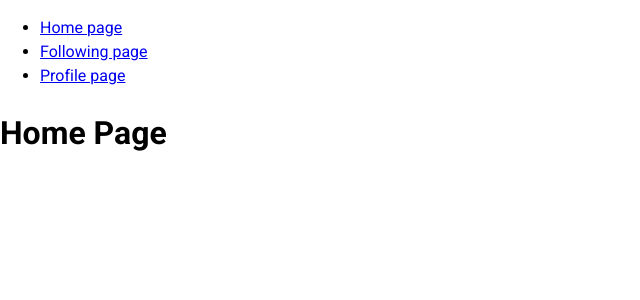
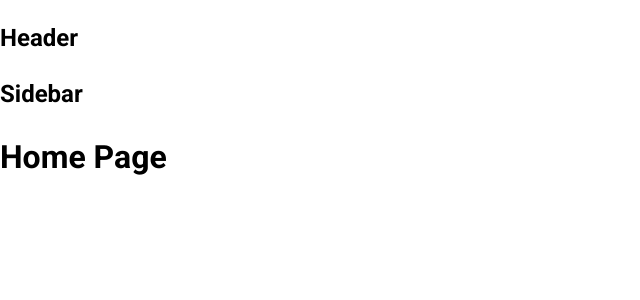
Before and after one commit to kharina21/tiktok-ui-clone, a React (Create React App) app: page / in a window 1280 px wide. Shown: the top 300 px of the page, without its empty margins (0-640 px from the left). Built offline with nearby package versions, Linux system fonts and the light colour scheme.

Commit message:
edit something

```diff
--- a/src/App.js
+++ b/src/App.js
@@ -1,34 +1,37 @@
-import { BrowserRouter as Router, Route, Routes, Link } from "react-router-dom";
+import { BrowserRouter as Router, Route, Routes } from "react-router-dom";
 import { publicRoutes } from "~/routes";
+import { DefaultLayout } from "~/components/Layout";
+import { Fragment } from "react";
 function App() {
     return (
+        <>
             <Router>
                 <div className="App">
-                <ul>
-                    <li>
-                        <Link to="/">Home page</Link>
-                    </li>
-                    <li>
-                        <Link to="/following">Following page</Link>
-                    </li>
-                    <li>
-                        <Link to="/profile">Profile page</Link>
-                    </li>
-                </ul>
                     <Routes>
                         {publicRoutes.map((route, index) => {
                             const Page = route.component;
+                            let Layout = DefaultLayout;
+                            if (route.layout) {
+                                Layout = route.layout;
+                            } else if (route.layout === null) {
+                                Layout = Fragment;
+                            }
                             return (
                                 <Route
                                     key={index}
                                     path={route.path}
-                                element={<Page />}
+                                    element={
+                                        <Layout>
+                                            <Page />
+                                        </Layout>
+                                    }
                                 />
                             );
                         })}
                     </Routes>
                 </div>
             </Router>
+        </>
     );
 }
 
--- /dev/null
+++ b/src/components/Layout/DefaultLayout/index.js
@@ -0,0 +1,16 @@
+import Header from "~/components/Layout/components/Header";
+import Sidebar from "~/components/Layout/components/Sidebar";
+
+function DefaultLayout({ children }) {
+    return (
+        <div>
+            <Header />
+            <div className="container">
+                <Sidebar />
+                <div className="content">{children}</div>
+            </div>
+        </div>
+    );
+}
+
+export default DefaultLayout;
--- /dev/null
+++ b/src/components/Layout/HeaderOnly/index.js
@@ -0,0 +1,11 @@
+import Header from "~/components/Layout/components/Header";
+function DefaultLayout({ children }) {
+    return (
+        <div>
+            <Header />
+            <div className="container"></div>
+        </div>
+    );
+}
+
+export default DefaultLayout;
--- /dev/null
+++ b/src/components/Layout/components/Header/index.js
@@ -0,0 +1,5 @@
+function Header() {
+    return <h2>Header</h2>;
+}
+
+export default Header;
--- /dev/null
+++ b/src/components/Layout/components/Sidebar/index.js
@@ -0,0 +1,5 @@
+function Sidebar() {
+    return <h2>Sidebar</h2>;
+}
+
+export default Sidebar;
--- /dev/null
+++ b/src/components/Layout/index.js
@@ -0,0 +1,2 @@
+export { default as DefaultLayout } from "./DefaultLayout";
+export { default as HeaderOnly } from "./HeaderOnly";
--- a/src/pages/Home/index.js
+++ b/src/pages/Home/index.js
@@ -1,5 +1,9 @@
 function Home() {
-    return <h1>Home Page</h1>;
+    return (
+        <>
+            <h1>Home Page</h1>
+        </>
+    );
 }
 
 export default Home;
--- /dev/null
+++ b/src/pages/Search/index.js
@@ -0,0 +1,9 @@
+function Search() {
+    return (
+        <>
+            <h1>Search Page</h1>
+        </>
+    );
+}
+
+export default Search;
--- /dev/null
+++ b/src/pages/Upload/index.js
@@ -0,0 +1,9 @@
+function Upload() {
+    return (
+        <div>
+            <h1>Upload page</h1>
+        </div>
+    );
+}
+
+export default Upload;
--- a/src/routes/index.js
+++ b/src/routes/index.js
@@ -1,11 +1,17 @@
 import Home from "~/pages/Home";
 import Following from "~/pages/Following";
 import Profile from "~/pages/Profile";
+import Upload from "~/pages/Upload";
+import Search from "~/pages/Search";
+
+import { HeaderOnly } from "~/components/Layout";
 //public routes
 const publicRoutes = [
     { path: "/", component: Home },
     { path: "/following", component: Following },
     { path: "/profile", component: Profile },
+    { path: "/upload", component: Upload, layout: HeaderOnly },
+    { path: "/search", component: Search, layout: null },
 ];
 
 //private routes
```
Also changed, not shown: npm_install_note.txt. Lines whose indentation alone changed are shown as unchanged.
